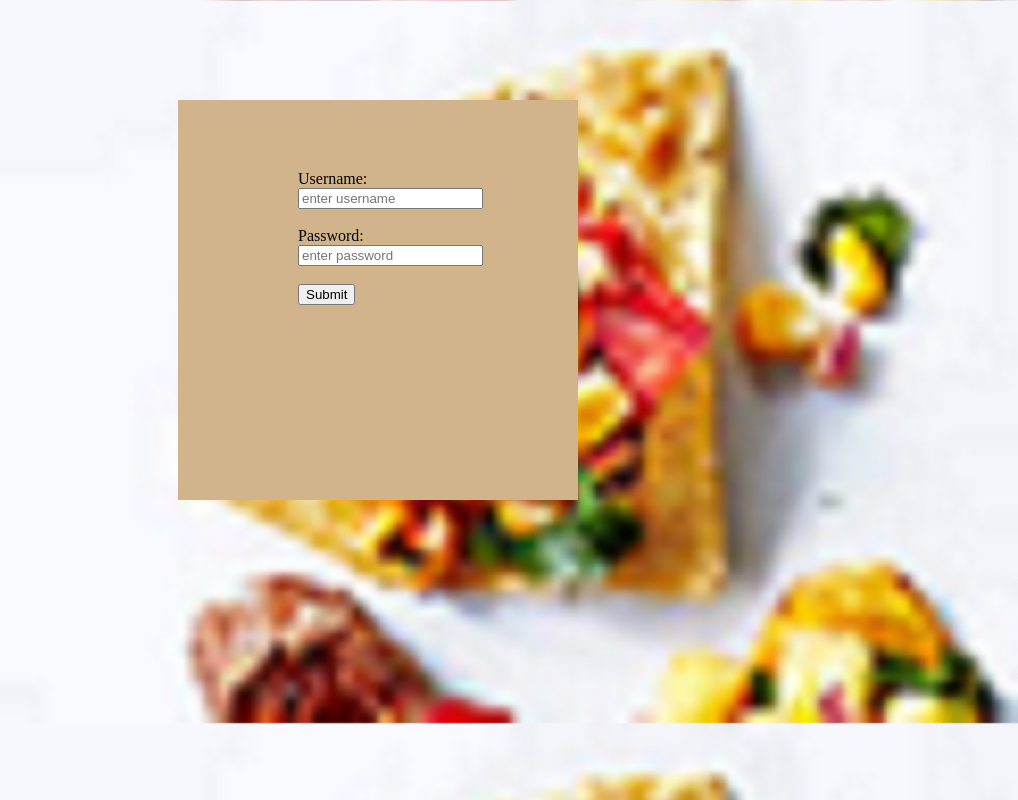
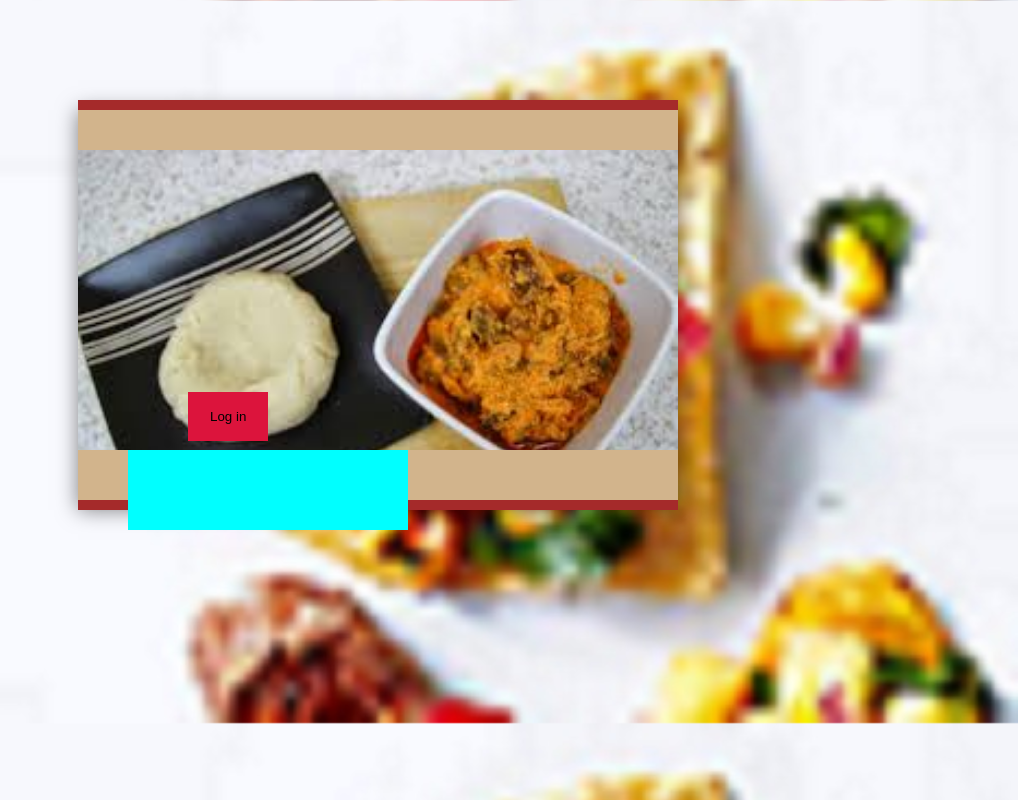
Before and after one commit to darothub/MoreRecipes, a plain HTML site: page More-Recipes/login.html in a window 1280 px wide. Shown: the whole page, without its empty margins (262-1280 px from the left). Drawn offline with Linux system fonts and the light colour scheme.

Commit message:
committing login final touch

```diff
--- a/More-Recipes/login.html
+++ b/More-Recipes/login.html
@@ -6,12 +6,23 @@
 </head>
 <body>
 	<div class="form1">
-		<form class="format">
-			Username: <input type="text" placeholder="enter username" required><br /> <br/>
-			Password: <input type="Password" placeholder="enter password" required=> <br/> <br/>
-			<input type="submit" name="">
+		<div class="formleft">
+			<form class="format">
+				Username: <input class="username" type="text" placeholder="enter username" required><br /> <br/>
+				Password: <input class="password" type="Password" placeholder="enter password" required=> <br/> <br/>
+				<button class="btn" type="submit" name="Login"> Log in </button>
 
-		</form>
+			</form>
+		</div>
+		<div class="formright">
+
+		</div>
+		<div class="lineabove">
+
+		</div>
+		<div class="linebelow">
+
+		</div>
 	</div>
 
 </body>
--- a/More-Recipes/recipe.css
+++ b/More-Recipes/recipe.css
@@ -121,7 +121,7 @@ body {
 	float: left;
 	width:45%;
 	height: 45%;
-	background-color: #4682B4;
+	background-color: #FF8C00;
 	margin-left: 10px;
 }
 
@@ -156,18 +156,78 @@ body {
 }
 
 .form1{
-	width: 400px;
+	width: 600px;
 	height: 400px;
 	margin: 100px auto;
 	background-color: #D2B48C;
+	box-shadow: 0 10px 20px rgba(0,0,0,.5);
+}
+
+
+
+.form1 .formleft{
+	width:200px ;
+	height: 300px;
+	float: left;
+	background-color: #00FFFF;
+	padding: 40px;
+	margin: 50px;
+
 }
 
 .form1 .format{
 	width: 200px;
 	height: 200px;
 	padding: 70px;
-	margin-top:0px;
-	margin-left: 50px;
-	margin-bottom: 0px;
+	margin: -50px;
 
 }
+
+.form1 .username{
+	padding:20px 20px;
+    background:#FFEBCD;
+    border:0px solid #dbdbdb;
+    box-shadow: 0 10px 20px rgba(0,0,0,.5);
+}
+
+.form1 .password{
+	padding:20px 20px;
+    background:#FFEBCD;
+    border:0px solid #dbdbdb;
+    box-shadow: 0 10px 20px rgba(0,0,0,.5);
+}
+
+.form1 .btn{
+	position: relative;
+	padding: 15px 20px;
+	border: 2px solid #DC143C;
+	background-color: #DC143C;
+}
+
+.form1 .btn:hover  {
+
+                color:#FFFFFF;
+}
+
+.form1 .lineabove{
+	width: 600px;
+	height: 10px;
+	background-color: #A52A2A;
+}
+
+.form1 .linebelow{
+	width: 600px;
+	height: 10px;
+	background-color: #A52A2A;
+	margin: 390px 0px;
+}
+
+.form1 .formright{
+	float: right;
+	width:600px;
+	height: 300px;
+	background-image: url("images/recipe3.jpg");
+	background-size: cover;
+	margin-top: -430px;
+
+}
```
Also changed, not shown: More-Recipes/images/recipe3.jpg (added).
